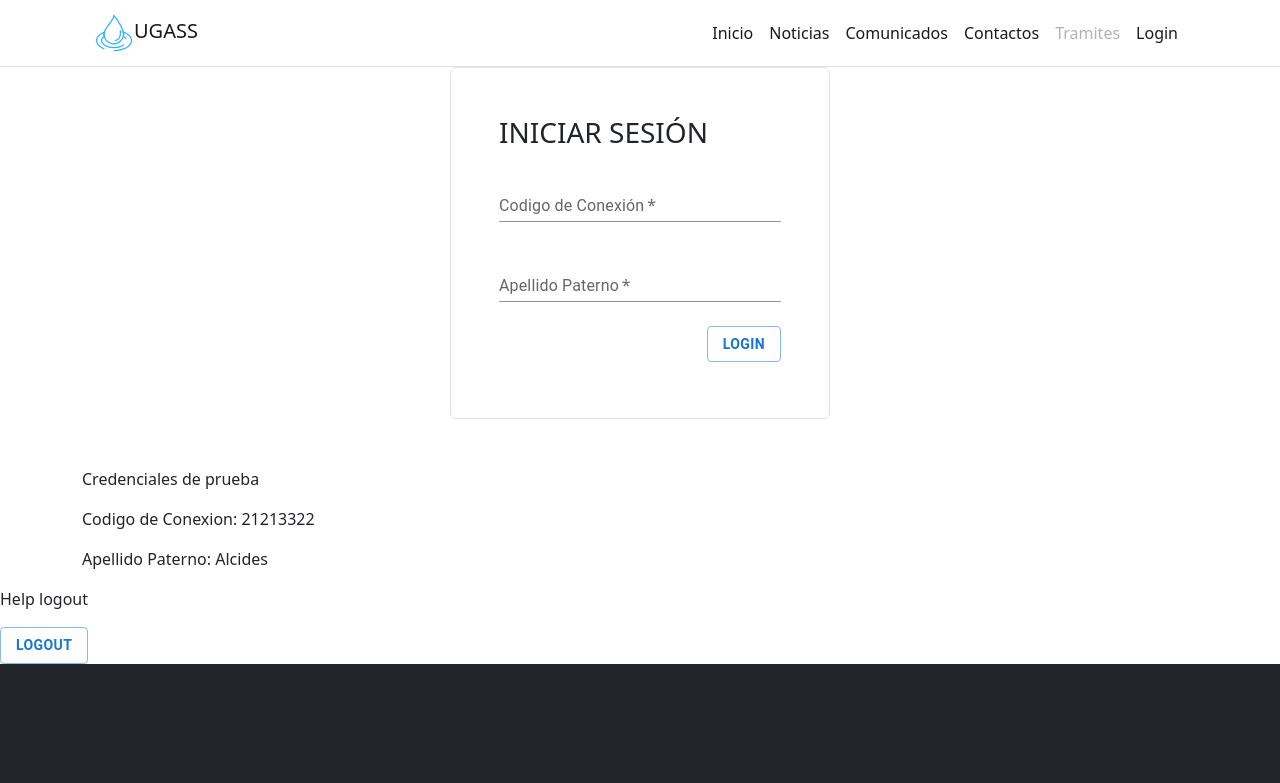
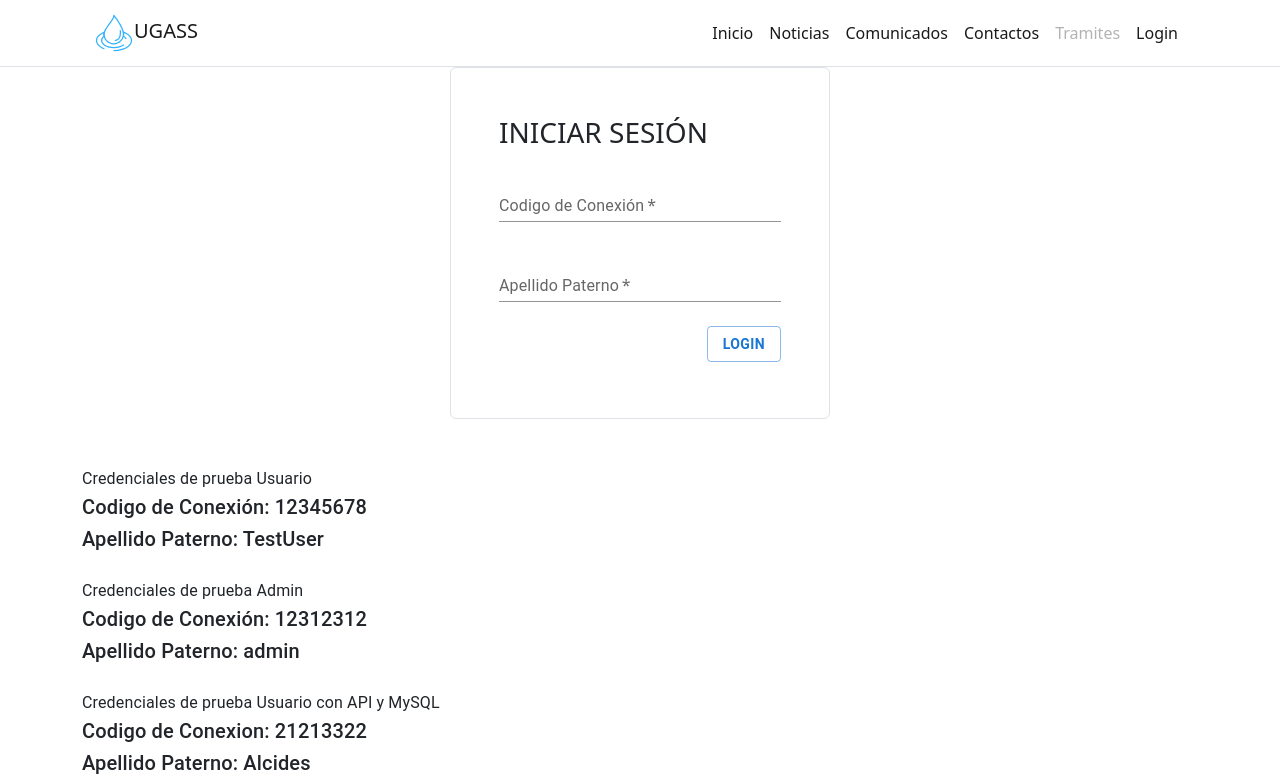
Before and after one commit to MrGansoStr/reactviteugass, a React (Vite) app: page /login in a window 1280 px wide. Shown: the top 783 px of the page. Built offline with nearby package versions, Linux system fonts and the light colour scheme.

Commit message:
offline interaction

```diff
--- /dev/null
+++ b/src/models/Receipts.js
@@ -0,0 +1,5 @@
+export const ReceiptsModel = [
+  { "id_receipt": 100, "code_conexion": "12345678", "monthFactured": 5, "yearFactured": 2022, "number_receipt": "0202-00012345", "mount": 20.3, "state": 3, "issueYear": 2022, "issueMonth": 5, "issueDay": 2, "expiresYear": 2022, "expiresMonth": 5, "expiresDay": 31, "Fname": "Manuel", "LnameP": "Alcides" },
+  { "id_receipt": 101, "code_conexion": "12345678", "monthFactured": 4, "yearFactured": 2022, "number_receipt": "0202-00054321", "mount": 15.5, "state": 1, "issueYear": 2022, "issueMonth": 3, "issueDay": 1, "expiresYear": 2022, "expiresMonth": 5, "expiresDay": 1, "Fname": "Manuel", "LnameP": "Alcides" },
+  { "id_receipt": 102, "code_conexion": "12345678", "monthFactured": 2, "yearFactured": 2022, "number_receipt": "0202-00154321", "mount": 25.5, "state": 2, "issueYear": 2022, "issueMonth": 2, "issueDay": 1, "expiresYear": 2022, "expiresMonth": 2, "expiresDay": 28, "Fname": "Manuel", "LnameP": "Alcides" }
+]
--- /dev/null
+++ b/src/models/User.js
@@ -0,0 +1,32 @@
+
+export const UserModel = {
+  accessToken: "TestToken",
+  userInfo: {
+    Fname: "TestName",
+    LnameM: "TestLastName",
+    LnameP: "TestLastName",
+    code_conexion: "12345678",
+    email: "TestUser@gmail.com",
+    id_user: 100,
+    state: 6,
+    user_rol: 1
+  }
+}
+
+export const UserModelAdmin = {
+  accessToken: "AdminToken",
+  userInfo: {
+    Fname: "AdminName",
+    LnameM: "AdminLastName",
+    LnameP: "AdminLastName",
+    code_conexion: "12312312",
+    email: "AdminUser@gmail.com",
+    id_user: 101,
+    state: 6,
+    user_rol: 2
+  }
+}
+
+export const UsersModel = [
+  {"id_user":1,"user_rol":"Usuario","Fname":"Manuel","LnameP":"Alcides","LnameM":"Carrion","dni":"70192219","username":"manueluser","password":"contrasenia","email":"manuelalcides1@gmail.com","phone":"922322322","address":"Av. La cruz 323","type":"personal","token":"tokenenv","id_service_child":1},{"id_user":2,"user_rol":"Usuario","Fname":"Jose","LnameP":"Carrion","LnameM":"Carrisales","dni":"70918923","username":"juanuser","password":"contraseniajuan","email":"juancarrion1@gmail.com","phone":"912345678","address":"Av. La torre 332","type":"tokentest","token":"tokenenv","id_service_child":1},{"id_user":3,"user_rol":"Administrador","Fname":"Alberto","LnameP":"Cutipa","LnameM":"Maquera","dni":"71308923","username":"adminuser","password":"adminpassword","email":"newadminemail@gmail.com","phone":"922142378","address":"Av. Independencia 332","type":"personal","token":"tokenenv","id_service_child":3},{"id_user":28,"user_rol":"Usuario","Fname":"testUser","LnameP":"mamani","LnameM":"alcides","dni":"12345678","username":"user","password":"pass","email":"ModifiedUserMamani@gmail.com","phone":"123456789","address":"Jr. America 322","type":"persontestdefault","token":"tokendefault","id_service_child":5}
+];
--- a/src/models/tables.jsx
+++ b/src/models/tables.jsx
@@ -156,15 +156,42 @@ export const COLUMNSUSERS = [
 ];
 
 export const ROWSHELP = [
-  { id: 1, lastName: 'Snow', firstName: 'Jon', age: 35 },
-  { id: 2, lastName: 'Lannister', firstName: 'Cersei', age: 42 },
-  { id: 3, lastName: 'Lannister', firstName: 'Jaime', age: 45 },
-  { id: 4, lastName: 'Stark', firstName: 'Arya', age: 16 },
-  { id: 5, lastName: 'Targaryen', firstName: 'Daenerys', age: null },
-  { id: 6, lastName: 'Melisandre', firstName: null, age: 150 },
-  { id: 7, lastName: 'Clifford', firstName: 'Ferrara', age: 44 },
-  { id: 8, lastName: 'Frances', firstName: 'Rossini', age: 36 },
-  { id: 9, lastName: 'Roxie', firstName: 'Harvey', age: 65 },
+  { field: 'id_receipt', headerName: 'ID', width: 60 },
+  { field: 'LnameP', headerName: 'Apellido Paterno', width: 130 },
+  { field: 'Fname', headerName: 'Nombres', width: 130 },
+  {
+    field: 'code_conexion',
+    headerName: 'Codigo de conexión',
+    width: 170
+  },
+  {
+    field: 'expiresDay',
+    headerName: 'Dia de Vencimiento',
+    type: 'number',
+    width: 80
+  },
+  {
+    field: 'expiresMonth',
+    headerName: 'Mes de Vencimiento',
+    type: 'number',
+    width: 140
+  },
+  {
+    field: 'mount',
+    headerName: "Monto",
+    type: 'number',
+    width: 60
+  },
+  {
+    field: 'issueDay',
+    headerName: 'Día de Emisión',
+    width: 150
+  },
+  {
+    field: 'number_receipt',
+    headerName: 'Numero del recibo',
+    width: 150
+  }
 ];
 
 export const DATABARHELP = [
--- a/src/pages/Admin/Dashboard/DashboardAdmin.jsx
+++ b/src/pages/Admin/Dashboard/DashboardAdmin.jsx
@@ -8,6 +8,7 @@ import { Button } from '@mui/material';
 import { useNavigate } from "react-router-dom";
 import { AdminRoutes } from "../../../models/routes";
 import AddIcon from '@mui/icons-material/Add';
+import { UsersModel } from "../../../models/User";
 
 function DashboardAdmin() {
   const [latestData, setlatestData] = useState([]);
@@ -30,7 +31,7 @@ function DashboardAdmin() {
           setlatestData(response);
         })
     } catch (error) {
-      console.log(error)
+      console.log(error);
     }
   }, []);
   return (
@@ -41,7 +42,7 @@ function DashboardAdmin() {
       <div className="W-100 m-0 m-auto py-3" style={{ height: 500 }}>
         <DataGrid
           getRowId={row => row["id_user"] || row["id"]}
-          rows={latestData || ROWSHELP}
+          rows={latestData.length != 0 ? latestData : UsersModel}
           columns={COLUMNSUSERS}
           pageSize={5}
           rowsPerPageOptions={[5]}
--- a/src/pages/Admin/RegisterUser/RegisterUser.jsx
+++ b/src/pages/Admin/RegisterUser/RegisterUser.jsx
@@ -126,7 +126,7 @@ function RegisterUser() {
               <FormControl required fullWidth sx={{ m: 1, maxWidth: "50%" }}>
                 <TextField onChange={e => setAddress(e.target.value)} id="standard-basic" label="Dirección" variant="standard" required />
                 <div className="invalid-feedback">
-                  Please choose a username.
+                  Por favor, rellene este campo.
                 </div>
               </FormControl>
             </Stack>
--- a/src/pages/Private/Expireds/Expireds.jsx
+++ b/src/pages/Private/Expireds/Expireds.jsx
@@ -5,6 +5,7 @@ import { useState, useEffect } from 'react';
 import ButtonBack from './../ButtonBack/ButtonBack';
 import { COLUMNSRECEIPT, ROWSHELP } from './../../../models/tables';
 import { DataGrid } from '@mui/x-data-grid';
+import { ReceiptsModel } from './../../../models/Receipts';
 
 
 function Expireds() {
@@ -30,7 +31,7 @@ function Expireds() {
       <div className="w-100" style={{ height: 500 }}>
         <DataGrid
           getRowId={row => row["id_receipt"] || row["id"]}
-          rows={fulldata || ROWSHELP} // para que no se rompa la tabla si no hay datos
+          rows={fulldata.length != 0 ? fulldata : ReceiptsModel} // para que no se rompa la tabla si no hay datos
           columns={COLUMNSRECEIPT}
           pageSize={5}
           rowsPerPageOptions={[5]}
--- a/src/pages/Private/Receipts/Receipts.jsx
+++ b/src/pages/Private/Receipts/Receipts.jsx
@@ -7,6 +7,7 @@ import ButtonBack from '../ButtonBack/ButtonBack';
 import { COLUMNSRECEIPT, ROWSHELP } from './../../../models/tables';
 import { Button, Container, Modal, Typography } from '@mui/material';
 import Box from '@mui/material/Box';
+import { ReceiptsModel } from '../../../models/Receipts';
 const MainPay = lazy(() => import('./components/MainPay'));
 
 const styleModal = {
@@ -72,7 +73,7 @@ function Receipts() {
       <div className="w-100" style={{ height: 500 }}>
         <DataGrid
           getRowId={row => row["id_receipt"] || row["id"]}
-          rows={fulldata || ROWSHELP}
+          rows={fulldata.length != 0 ? fulldata : ReceiptsModel}
           columns={COLUMNSRECEIPT}
           pageSize={5}
           rowsPerPageOptions={[5]}
--- a/src/pages/Public/Login/Login.jsx
+++ b/src/pages/Public/Login/Login.jsx
@@ -1,4 +1,4 @@
-import { Button, TextField } from "@mui/material";
+import { Box, Button, Grid, Stack, TextField, Typography } from "@mui/material";
 import { useState } from 'react';
 import axios from "axios";
 import { useDispatch, useSelector } from "react-redux";
@@ -9,6 +9,7 @@ import { userKey } from './../../../redux/states/user';
 import { useNavigate } from "react-router-dom";
 import { AdminRoutes, PrivateRoutes, PublicRoutes } from './../../../models/routes';
 import { BASE_URL_API, ENPOINTS } from "../../../models/urlApi";
+import { UserModel, UserModelAdmin } from "../../../models/User";
 
 function Login() {
   const [codeConexion, setcodeConexion] = useState("");
@@ -20,10 +21,10 @@ function Login() {
   useEffect(() => {
     clearLocalStorage(userKey);
     navigate(`/${PublicRoutes.LOGIN}`);
-  },[]);
+  }, []);
 
-  const redirect = async ({user_rol}) => {
-    if(user_rol === 2) {
+  const redirect = async ({ user_rol }) => {
+    if (user_rol === 2) {
       return navigate(`/${AdminRoutes.ADMINISTRATOR}`)
     }
     else {
@@ -32,8 +33,18 @@ function Login() {
   }
   const login = async (e) => {
     e.preventDefault();
+    if (codeConexion === "12345678" && lastName.toLowerCase() === "testuser") {
+      dispatch(createUser(UserModel))
+      await redirect(UserModel?.userInfo);
+      return;
+    }
+    if (codeConexion === "12312312" && lastName.toLowerCase() === "admin") {
+      dispatch(createUser(UserModelAdmin));
+      await redirect(UserModelAdmin?.userInfo);
+      return;
+    }
     try {
-      let {data} = await axios.post(`${BASE_URL_API}/${ENPOINTS.LOGIN}`, {codeConexion: codeConexion, LnameP: lastName});
+      let { data } = await axios.post(`${BASE_URL_API}/${ENPOINTS.LOGIN}`, { codeConexion: codeConexion, LnameP: lastName });
       dispatch(createUser(data));
       await redirect(data?.userInfo);
     } catch (error) {
@@ -89,13 +100,25 @@ function Login() {
             </form>
           </div>
         </div>
-        <br/>
-        <br/>
-         <div>
-                    <p>Credenciales de prueba</p>
-          <p>Codigo de Conexion: 21213322</p>
-<p> Apellido Paterno: Alcides</p>
-          </div>
+        <br />
+        <br />
+        <Stack className="w-100" spacing={3}>
+          <Box>
+            <Typography>Credenciales de prueba Usuario</Typography>
+            <Typography variant="h6">Codigo de Conexión: 12345678</Typography>
+            <Typography variant="h6">Apellido Paterno: TestUser</Typography>
+          </Box>
+          <Box>
+            <Typography>Credenciales de prueba Admin</Typography>
+            <Typography variant="h6">Codigo de Conexión: 12312312</Typography>
+            <Typography variant="h6">Apellido Paterno: admin</Typography>
+          </Box>
+          <Box>
+            <Typography>Credenciales de prueba Usuario con API y MySQL</Typography>
+            <Typography variant="h6">Codigo de Conexion: 21213322</Typography>
+            <Typography variant="h6"> Apellido Paterno: Alcides</Typography>
+          </Box>
+        </Stack>
       </div>
     </>
   );
```
Also changed, not shown: 1 other file (tests, documents, lock files or other folders).
